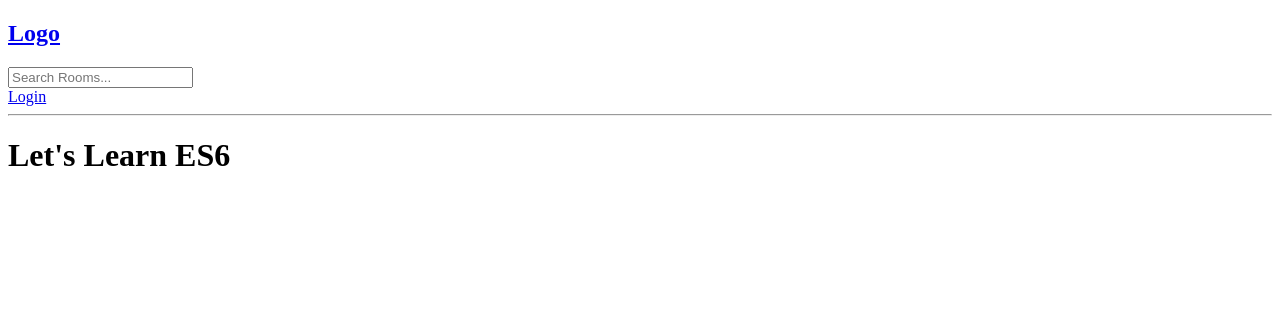
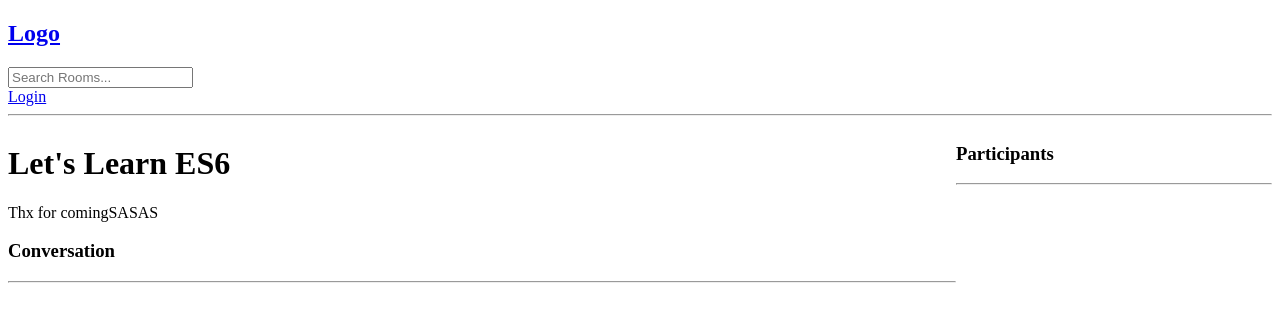
Before and after one commit to cgabrieu/studybuddev-django, a Django app: page /room/4/ in a window 1280 px wide. Shown: the top 322 px of the page. Run offline with Django 4.2, Linux system fonts and the light colour scheme; data comes from the database, SQL or seed files in the repository; both versions use the stored data as it was after the commit.

Commit message:
feat: list and post room messages

```diff
--- a/base/templates/base/room.html
+++ b/base/templates/base/room.html
@@ -2,6 +2,46 @@
 
 {% block content %}
 
-<h1>{{room.name}}</h1>
+<style>
+    .room-container {
+        display: grid;
+        grid-template-columns: 3fr 1fr;
+    }
+</style>
+
+<div class="room-container">
+
+    <div>
+        <h1>{{room.name}}</h1>
+        <p>{{room.description}}</p>
+
+        <div div class="comment-wrapper">
+            <h3>Conversation</h3>
+            <hr>
+
+            {% for message in room_messages %}
+            <div>
+                <small>@{{message.user}} {{message.created|timesince}} ago </small>
+                <p>{{message.body}}</p>
+            </div>
+            {% endfor %}
+        </div>
+
+        {% if request.user.is_authenticated %}
+        <div class="comment-form">
+            <form method="POST" action="">
+                {% csrf_token %}
+                <input type="text" name="body" placeholder="Write your message here..." />
+            </form>
+        </div>
+        {% endif %}
+    </div>
+
+    <div>
+        <h3>Participants</h3>
+        <hr>
+    </div>
+
+</div>
 
 {% endblock content %}
--- a/base/views.py
+++ b/base/views.py
@@ -1,3 +1,4 @@
+from email import message
 from django.shortcuts import redirect, render
 from django.http import HttpResponse
 from django.contrib import messages
@@ -6,12 +7,11 @@ from django.db.models import Q
 from django.contrib.auth.models import User
 from django.contrib.auth import authenticate, login, logout
 from django.contrib.auth.forms import UserCreationForm
-from .models import Room, Topic
+from .models import Message, Room, Topic
 from .forms import RoomForm
 
 
 def loginPage(request):
-
     page = 'login'
 
     if request.user.is_authenticated:
@@ -77,7 +77,17 @@ def home(request):
 
 def room(request, pk):
     room = Room.objects.get(id=pk)
-    context = {'room': room}
+    room_messages = room.message_set.all().order_by('-created')
+
+    if request.method == 'POST':
+        message = Message.objects.create(
+            user=request.user,
+            room=room,
+            body=request.POST.get('body')
+        )
+        return redirect('room', pk=room.id)
+
+    context = {'room': room, 'room_messages': room_messages}
     return render(request, 'base/room.html', context)
 
 
```
Also changed, not shown: db.sqlite3.
